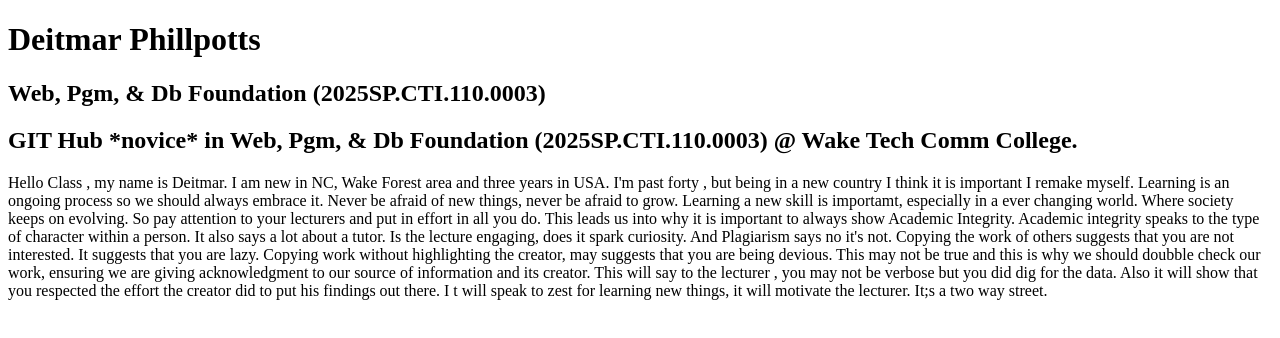
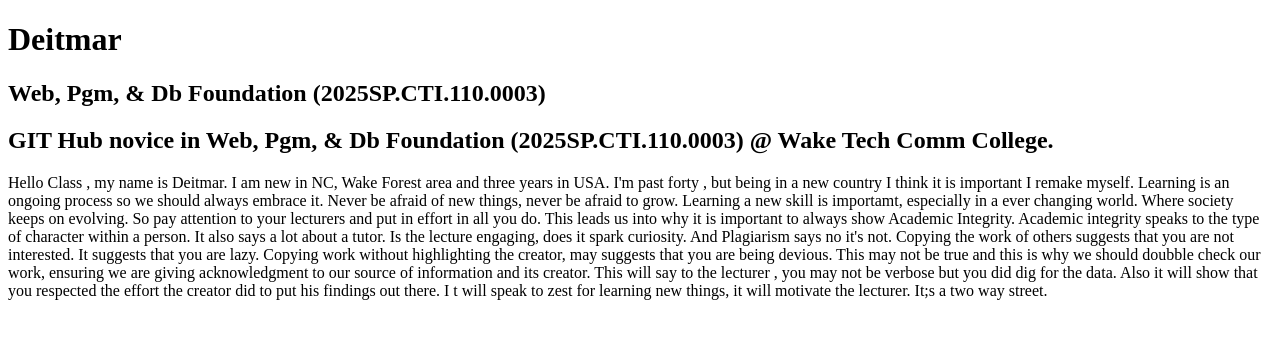
Before and after one commit to Deitmar-Phillotts/WEB-PGM-DB, a plain HTML site: page index.html in a window 1280 px wide. Drawn offline with Linux system fonts and the light colour scheme.

Commit message:
Update index.html

```diff
--- a/index.html
+++ b/index.html
@@ -4,10 +4,10 @@
 <head>
     <meta charset="UTF-8">
     <meta name="viewport" content="width=device-width, initial-scale=1.0">
-    <title>Deitmar Phillpotts</title>
-<h1>Deitmar Phillpotts</h1>
+    <title>Lab Assignment One</title>
+<h1>Deitmar</h1>
 <h2>Web, Pgm, & Db Foundation (2025SP.CTI.110.0003)</h2>
-<h2>GIT Hub *novice* in Web, Pgm, & Db Foundation (2025SP.CTI.110.0003) @ Wake Tech Comm College.</h2>
+<h2>GIT Hub novice in Web, Pgm, & Db Foundation (2025SP.CTI.110.0003) @ Wake Tech Comm College.</h2>
 
 <body>
 Hello Class , my name is Deitmar. I am new in NC, Wake Forest area and three years in USA.
```
